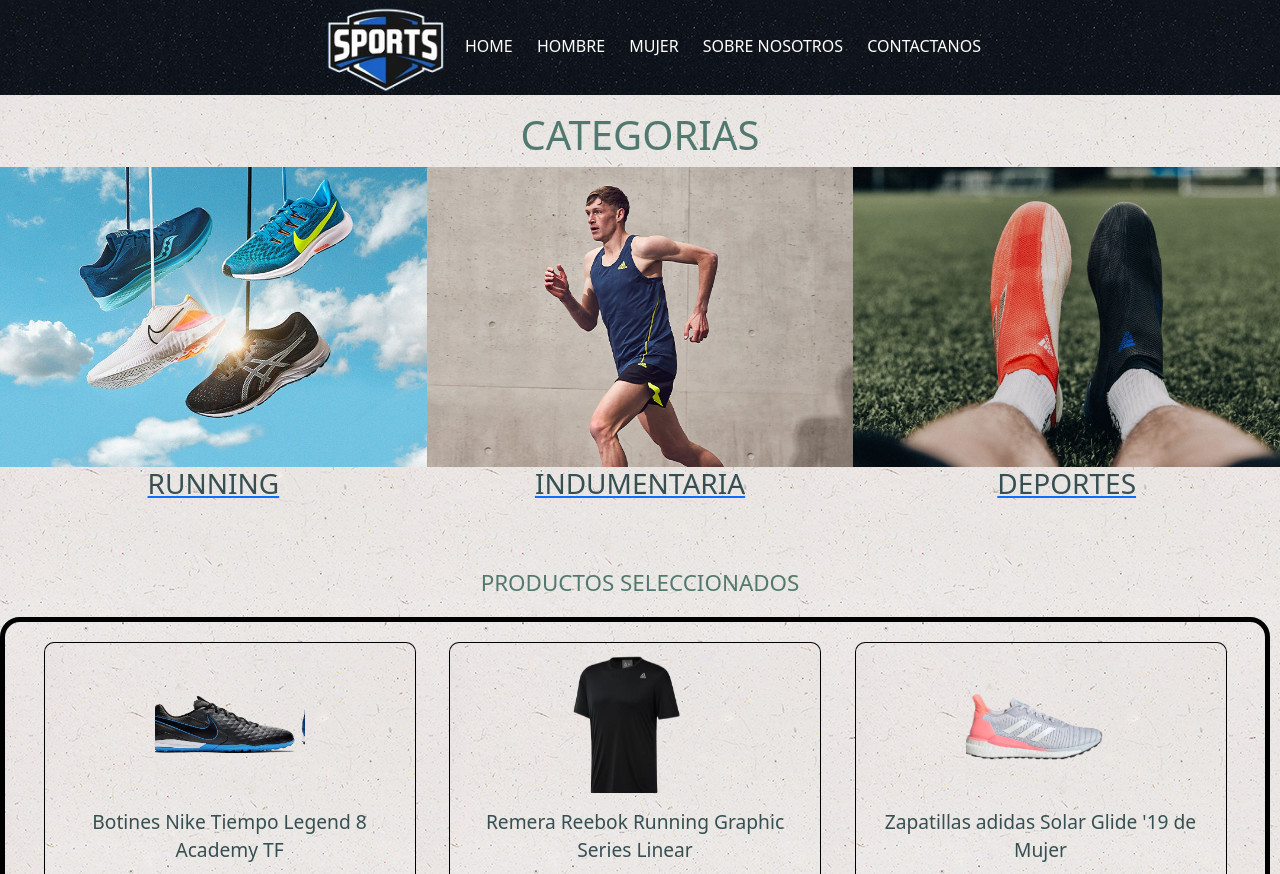
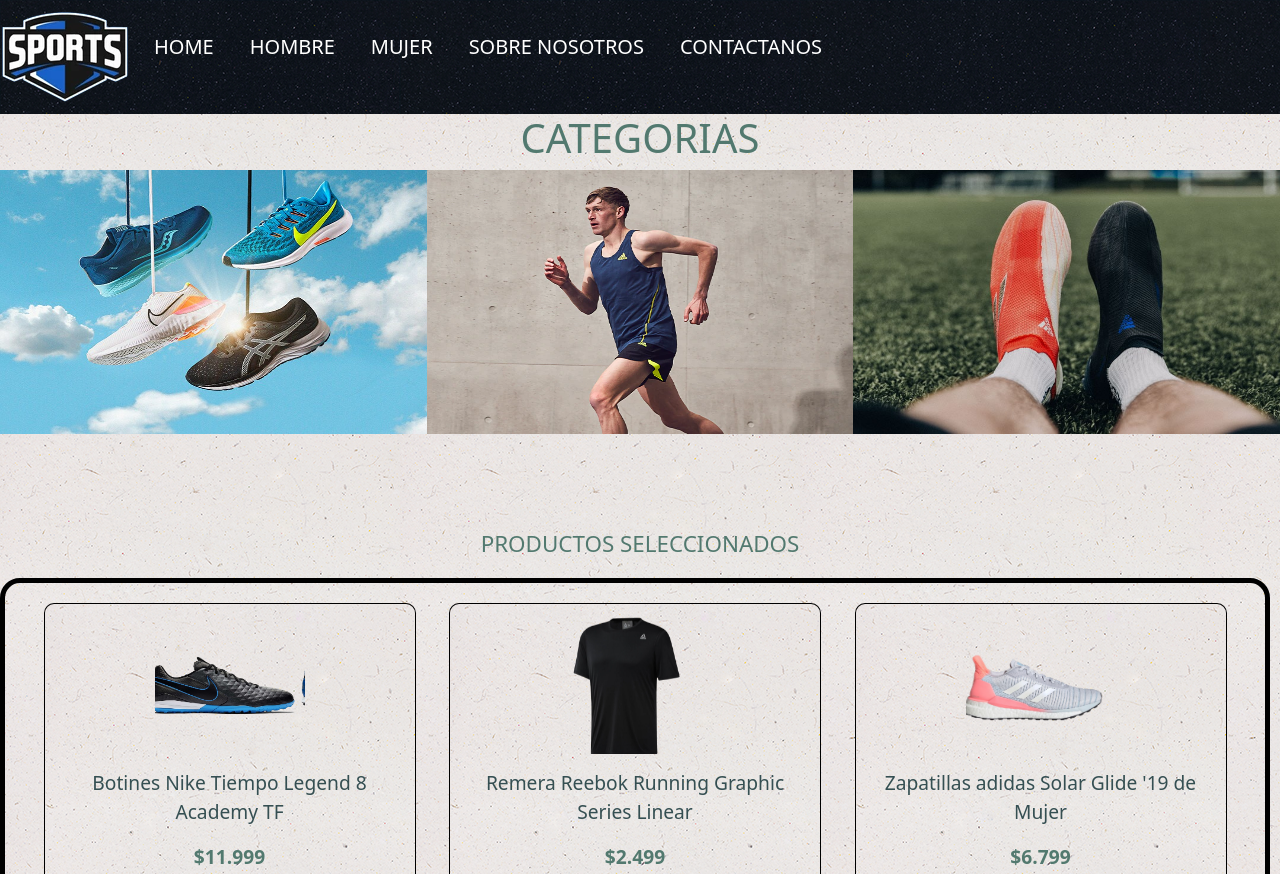
Before and after one commit to FranciscoAlewaerts/Tienda-Sports, a website: page pages/hombre.html in a window 1280 px wide. Shown: the top 874 px of the page. Drawn offline with nearby package versions, Linux system fonts and the light colour scheme.

Commit message:
Update hombre.html

```diff
--- a/pages/hombre.html
+++ b/pages/hombre.html
@@ -16,15 +16,38 @@
 </head>
 <body class="title animate__animated animate__fadeInDown body__hombre">
     <header>
-        <nav>
-            <ul class="navegador">
+        <nav class="navbar navbar-dark navbar-expand-lg navegador">
+            <a href="../index.html"><img src="../Multimedia/logoweb.png" alt="" class="logoWeb1"></a>
+            <button class="navbar-toggler" type="button" data-bs-toggle="offcanvas" data-bs-target="#navbarOffcanvasLg" aria-controls="navbarOffcanvasLg">
+                <span class="navbar-toggler-icon"></span>
+            </button>
+            <div class="offcanvas offcanvas-start justify-content-center" tabindex="-1" id="navbarOffcanvasLg" aria-labelledby="navbarOffcanvasLgLabel">
+                <div class="offcanvas-header">
                     <img src="../Multimedia/logoweb.png" alt="" class="logoWeb">
-                <li><a href="../index.html" class="txtNav">HOME</a></li>
-                <li> <a href="../pages/hombre.html" class="txtNav ">HOMBRE</a></li>
-                <li> <a href="../pages/mujer.html" class="txtNav ">MUJER</a></li>
-                <li> <a href="../pages/sobre_nosotros.html" class="txtNav">SOBRE NOSOTROS</a></li>
-                <li><a href="../pages/contactanos.html" class="txtNav">CONTACTANOS</a></li>
+                    <button type="button" class="btn-close text-reset" data-bs-dismiss="offcanvas" aria-label="Close"></button>
+                </div>
+                <div class="offcanvas-body">
+                    <ul class="navbar-nav flex-grow-1 pe-3" style="margin-right: 60px">
+                    <li class="nav-item">
+                        <a class="nav-link active borderNav" aria-current="page" href="../index.html">HOME</a>
+                    </li>
+                    <li class="nav-item">
+                        <a class="nav-link active" aria-current="page" href="../pages/hombre.html">HOMBRE</a>
+                    </li>
+                    <li class="nav-item">
+                        <a class="nav-link active" aria-current="page" href="../pages/mujer.html">MUJER</a>
+                    </li>
+                    <li class="nav-item">
+                        <a class="nav-link active" aria-current="page" href="../pages/sobre_nosotros.html">SOBRE NOSOTROS</a>
+                    </li>
+                    <li class="nav-item">
+                        <a class="nav-link active" aria-current="page" href="../pages/contactanos.html">CONTACTANOS</a>
+                    </li>
                 </ul>
+
+                </div>
+                </div>
+            </div>
         </nav>
     </header>
 
@@ -32,16 +55,16 @@
         <h1 class="main__title">CATEGORIAS</h1>
         <div class="imgHombre">
             <div >
-                <img src="../Multimedia/zapatillasHombre.jpg" alt="" class="imgMain" >
-                <a href=""><h3>RUNNING</h3></a>
+                <a href=""><img src="../Multimedia/zapatillasHombre.jpg" alt="" class="imgMain" ></a>
+
             </div>
             <div >
-                <img src="../Multimedia/ropaHombre.jpg" alt="" class="imgMain" >
-                <a href=""><h3>INDUMENTARIA</h3></a>
+                <a href=""><img src="../Multimedia/ropaHombre.jpg" alt="" class="imgMain" ></a>
+
             </div>
             <div >
-                <img src="../Multimedia/botines.jpg" alt="" class="imgMain">
-                <a href=""><h3>DEPORTES</h3></a>
+                <a href=""><img src="../Multimedia/botines.jpg" alt="" class="imgMain"></a>
+
             </div>
         </div>
         <h3 class="pSelec">PRODUCTOS SELECCIONADOS</h3>
@@ -163,13 +186,14 @@
     <footer>
         <ul class="nav justify-content-center">
             <li class="nav-item txtFoot">
-                <a class="nav-link" href="#">INSTAGRAM</a>
+                <a class="nav-link" href="#"><img src="Multimedia/instagram.png" alt=""></a>
+
             </li>
             <li class="nav-item txtFoot">
-              <a class="nav-link " href="#">FACEBOOK</a>
+                <a class="nav-link " href="#"><img src="Multimedia/facebook.png" alt=""></a>
             </li>
             <li class="nav-item txtFoot">
-              <a class="nav-link" href="#">TWITTER</a>
+                <a class="nav-link" href="#"><img src="Multimedia/twitter.png" alt=""></a>
             </li>
             <li class="nav-item txtFoot">
                 <a class="nav-link disabled">DERECHOS RESERVADOS &copy;</a>
```
Lines whose indentation alone changed are shown as unchanged.
